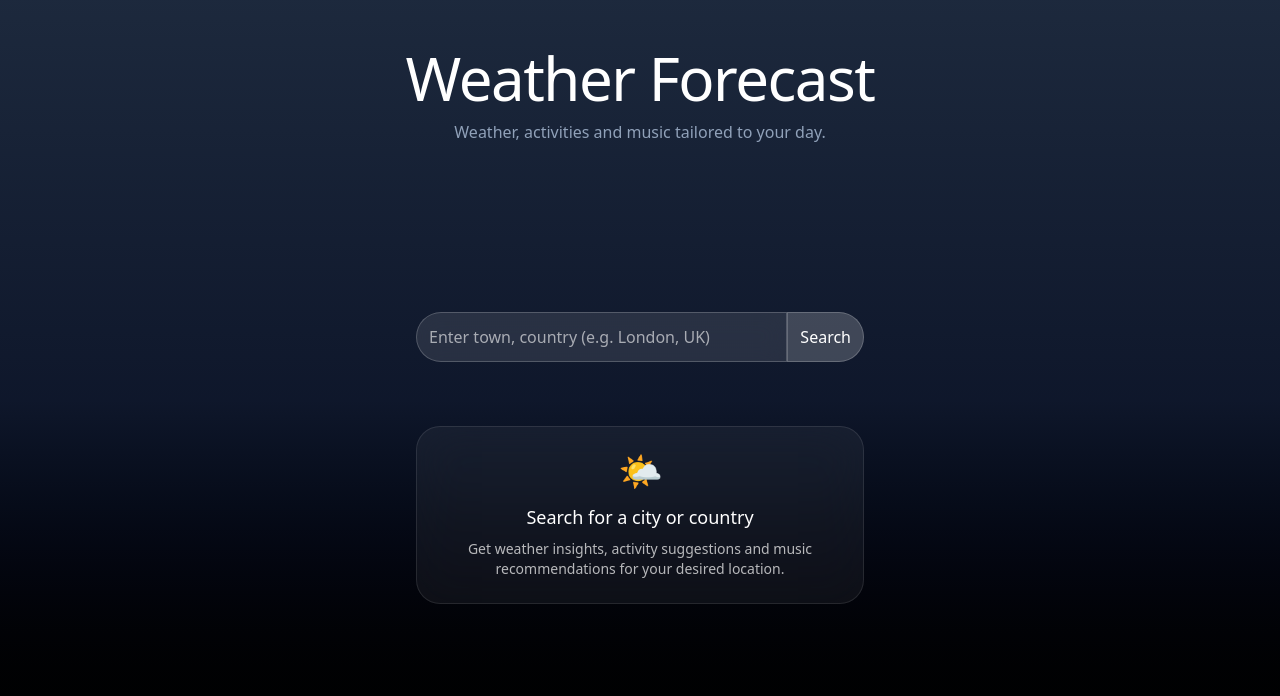
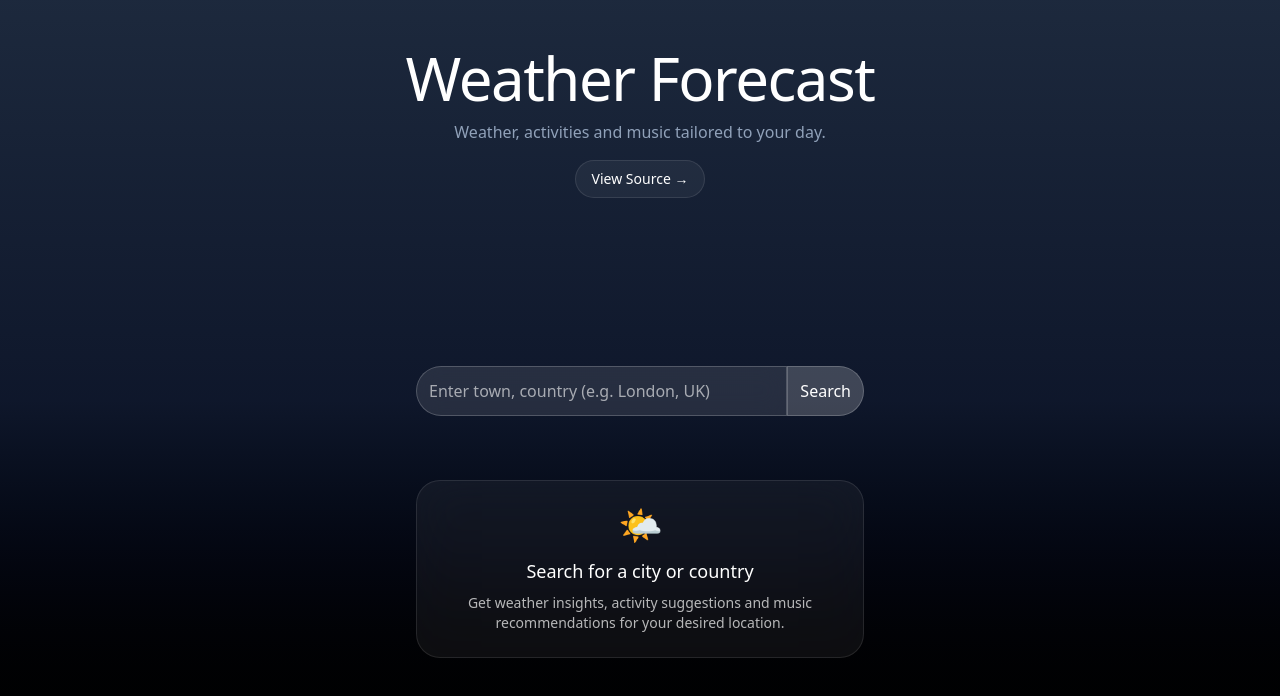
Before and after one commit to SobiahSelvarajah/ss-weather-app, a Next.js app: page / in a window 1280 px wide. Shown: the top 696 px of the page. Built offline with nearby package versions, Linux system fonts and the light colour scheme; no server answers.

Commit message:
feat: repository link added to header

```diff
--- a/src/components/layout/Header.tsx
+++ b/src/components/layout/Header.tsx
@@ -10,6 +10,14 @@ export default function Header() {
                 <p className="mt-3 max-w-md text-sm font-medium text-slate-400 md:text-base lg:mx-auto">
                     Weather, activities and music tailored to your day.
                 </p>
+                <a
+                    href="https://github.com/SobiahSelvarajah/ss-weather-app"
+                    target="_blank"
+                    rel="noopener noreferrer"
+                    className="mt-4 inline-flex items-center gap-1 rounded-full border border-white/10 bg-white/5 px-4 py-2 text-sm transition hover:bg-white/10"
+                >
+                    View Source →
+                </a>
             </div>
         </section>
     )
```
